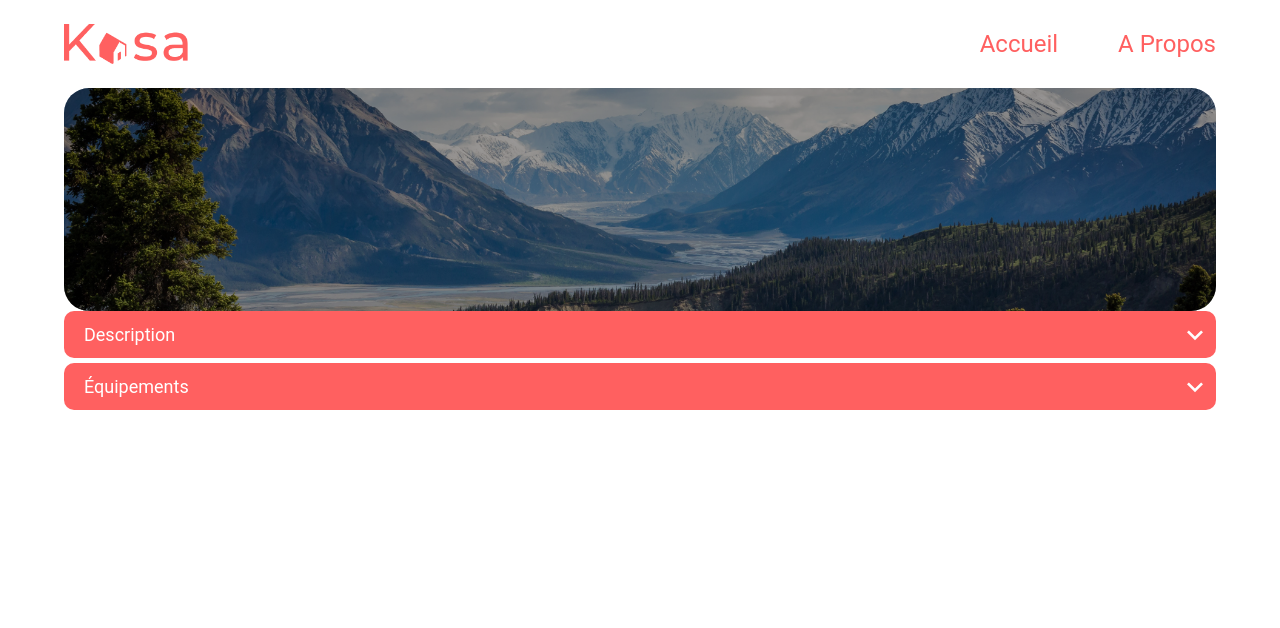
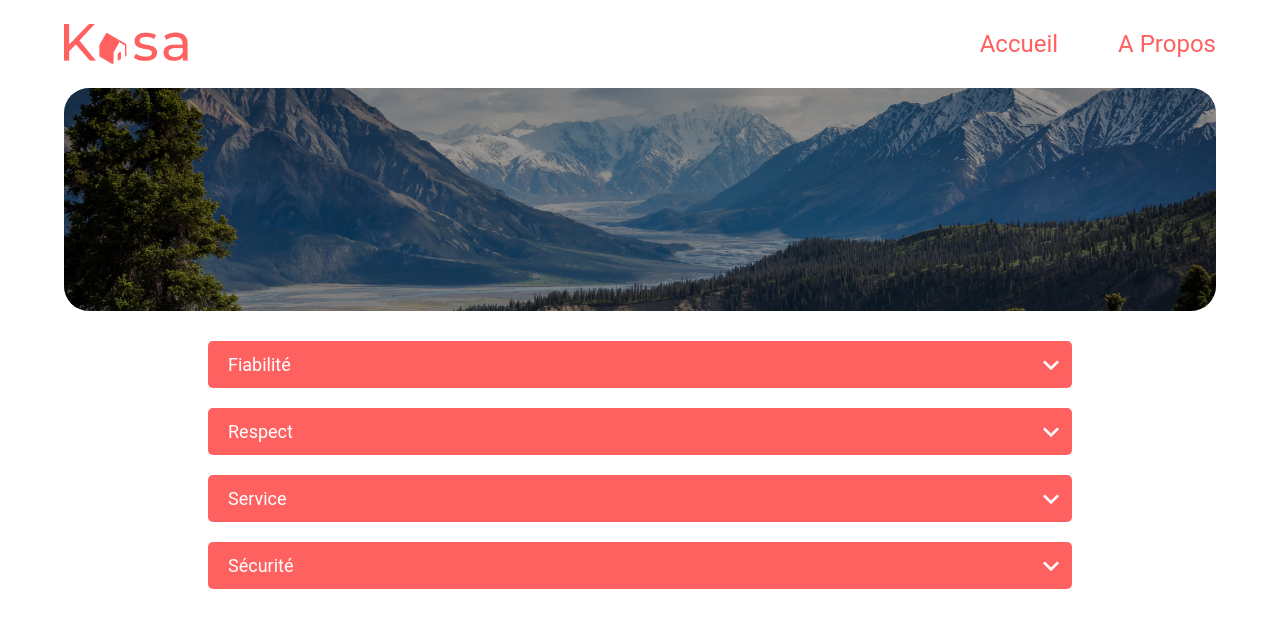
Before and after one commit to Stephan075/FolioStephan_11_15032022, a React (Create React App) app in the folder kasa/: page / in a window 1280 px wide. Shown: the top 628 px of the page. Built offline with nearby package versions, Linux system fonts and the light colour scheme.

Commit message:
Added the pages folder and created the home and about folder

```diff
--- a/kasa/src/components/App/App.js
+++ /dev/null
@@ -1,45 +0,0 @@
-import AboutBanner from "../aboutBanner/AboutBanner.js";
-import ApartmentList from "../apartment-list/ApartmentList.js";
-import Collapsible from "../collapsible/Collapsible.js";
-import E404 from "../E404/E404.js";
-import Footer from "../footer/Footer.js";
-import Header from "../header/Header.js";
-import HerroBanner from "../heroBanner/HeroBanner.js";
-import Rating from "../rating/Rating.js";
-
-function App() {
-  return (
-    <>
-      {/* <E404 /> <Footer /> */}
-      <Header />
-      <AboutBanner />
-      {/* <HerroBanner /> */}
-      {/* <ApartmentList /> */}
-      {/* <Rating /> */}
-
-      <Collapsible label="Description">
-        {/* enfant */}
-        <p>
-          Venez découvrir Paris en séjournant dans ce nid douillet au coeur du
-          11ème. La vue sur le parc résidentiel saura vous reposer de vos
-          longues journées de tourisme dans la capitale française. Et pour les
-          plus fêtards d'entre vous, la rue Jean Pierre Timbaud vous permettra
-          de découvrir la night-life parisienne à seulement 5 minutes de
-          l'appartement.
-        </p>
-      </Collapsible>
-      <Collapsible label="Équipements">
-        <ul className="collapse_list">
-          <li>Parking</li>
-          <li>Sèche Cheveux</li>
-          <li>Machine à laver</li>
-          <li>Wi-fi</li>
-          <li>Cuisine équipée</li>
-          <li>Télévision</li>
-        </ul>
-      </Collapsible>
-    </>
-  );
-}
-
-export default App;
--- a/kasa/src/components/collapsible/Collapsible.js
+++ b/kasa/src/components/collapsible/Collapsible.js
@@ -21,5 +21,3 @@ const Collapsible = (props) => {
 };
 
 export default Collapsible;
-
-// https://www.youtube.com/watch?v=4F8EYGao9pc
--- a/kasa/src/components/collapsible/collapsible.css
+++ b/kasa/src/components/collapsible/collapsible.css
@@ -6,8 +6,8 @@
   cursor: pointer;
   font: unset;
   padding: 0.5rem;
-  border-radius: 10px;
-  margin-bottom: 0.5rem;
+  border-radius: 5px;
+  margin-bottom: 0rem;
   width: 100%;
   height: 47px;
   font-size: 1.8rem;
@@ -15,8 +15,12 @@
   padding-left: 2rem;
 }
 
+.collapsible {
+  margin-bottom: 2rem;
+}
+
 .collapsible .content {
-  border-radius: 10px;
+  border-radius: 5px;
   border: 1px solid #fff;
   background: #f7f7f7;
   padding: 1rem;
--- a/kasa/src/index.js
+++ b/kasa/src/index.js
@@ -1,6 +1,6 @@
 import React from "react";
 import ReactDOM from "react-dom";
 import "./index.css";
-import App from "../src/components/app/App";
+import App from "./pages/Home";
 
 ReactDOM.render(<App />, document.getElementById("root"));
--- /dev/null
+++ b/kasa/src/pages/Home/index.js
@@ -0,0 +1,26 @@
+import AboutBanner from "../../components/aboutBanner/AboutBanner.js";
+import ApartmentList from "../../components/apartment-list/ApartmentList.js";
+import Collapsible from "../../components/collapsible/Collapsible.js";
+import E404 from "../../components/E404/E404.js";
+import Footer from "../../components/footer/Footer.js";
+import Header from "../../components/header/Header.js";
+import HerroBanner from "../../components/heroBanner/HeroBanner.js";
+import Rating from "../../components/rating/Rating.js";
+import AboutPage from "../about/index.js";
+
+function App() {
+  return (
+    <>
+      {/* <E404 /> <Footer /> */}
+      <Header />
+      {/* <AboutBanner /> */}
+      {/* <HerroBanner /> */}
+      {/* <ApartmentList /> */}
+      {/* <Rating /> */}
+      <AboutPage />
+      {/* <Footer /> */}
+    </>
+  );
+}
+
+export default App;
--- /dev/null
+++ b/kasa/src/pages/about/aboutPage.css
@@ -0,0 +1,11 @@
+.colAbout {
+  width: 75%;
+  margin: 30px auto;
+}
+
+/* Responsive */
+@media only screen and (max-width: 767px) {
+  .colAbout {
+    width: 100%;
+  }
+}
--- /dev/null
+++ b/kasa/src/pages/about/index.js
@@ -0,0 +1,50 @@
+import AboutBanner from "../../components/aboutBanner/AboutBanner";
+import Collapsible from "../../components/collapsible/Collapsible";
+import Footer from "../../components/footer/Footer";
+import "./aboutPage.css";
+
+const AboutPage = (props) => {
+  return (
+    <>
+      <AboutBanner />
+      <div className="colAbout">
+        <Collapsible label="Fiabilité">
+          {/* enfant */}
+          <p>
+            Les annonces postées sur Kasa garantissent une fiabilité totale. Les
+            photos sont conformes aux logements, et toutes les informations sont
+            régulièrement vérifiées par nos équipes.
+          </p>
+        </Collapsible>
+        <Collapsible label="Respect">
+          <p>
+            La bienveillance fait partie des valeurs fondatrices de Kasa. Tout
+            comportement discriminatoire ou de perturbation du voisinage
+            entraînera une exclusion de notre plateforme.
+          </p>
+        </Collapsible>
+
+        <Collapsible label="Service">
+          <p>
+            Nos équipes se tiennent à votre disposition pour vous fournir une
+            expérience parfaite. N'hésitez pas à nous contacter si vous avez la
+            moindre question.
+          </p>
+        </Collapsible>
+
+        <Collapsible label="Sécurité">
+          <p>
+            La sécurité est la priorité de Kasa. Aussi bien pour nos hôtes que
+            pour les voyageurs, chaque logement correspond aux critères de
+            sécurité établis par nos services. En laissant une note aussi bien à
+            l'hôte qu'au locataire, cela permet à nos équipes de vérifier que
+            les standards sont bien respectés. Nous organisons également des
+            ateliers sur la sécurité domestique pour nos hôtes.
+          </p>
+        </Collapsible>
+      </div>
+    </>
+  );
+};
+
+export default AboutPage;
```
